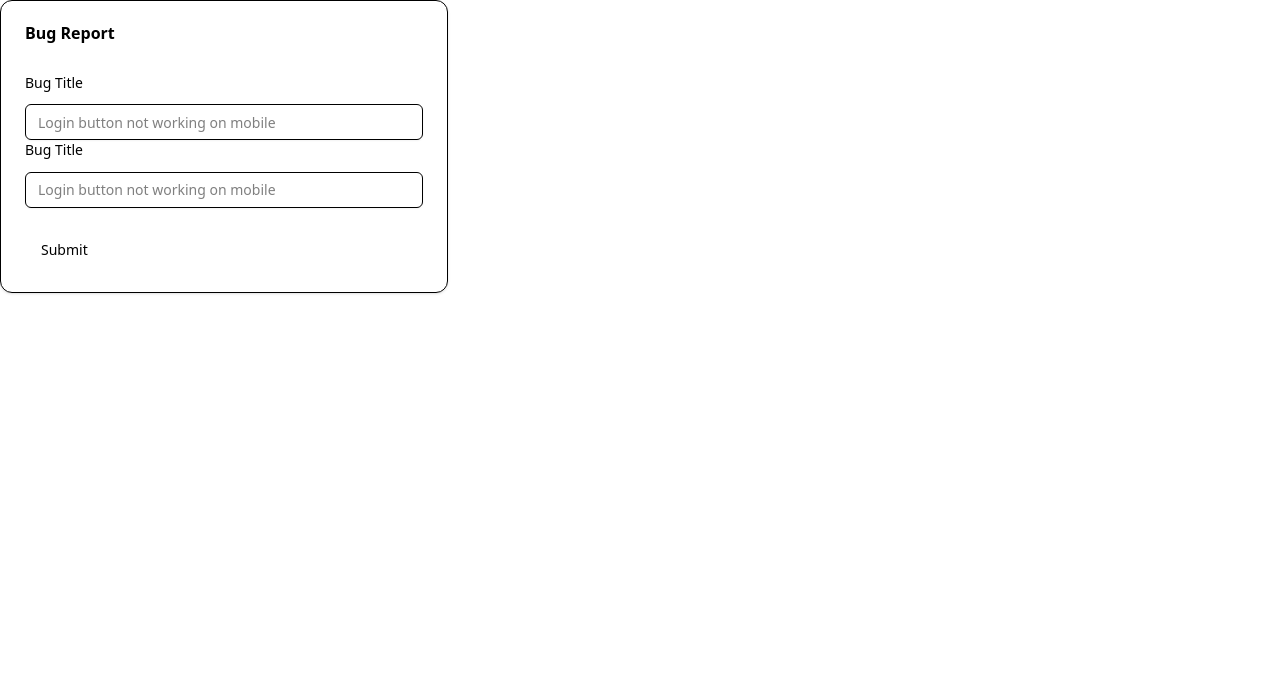
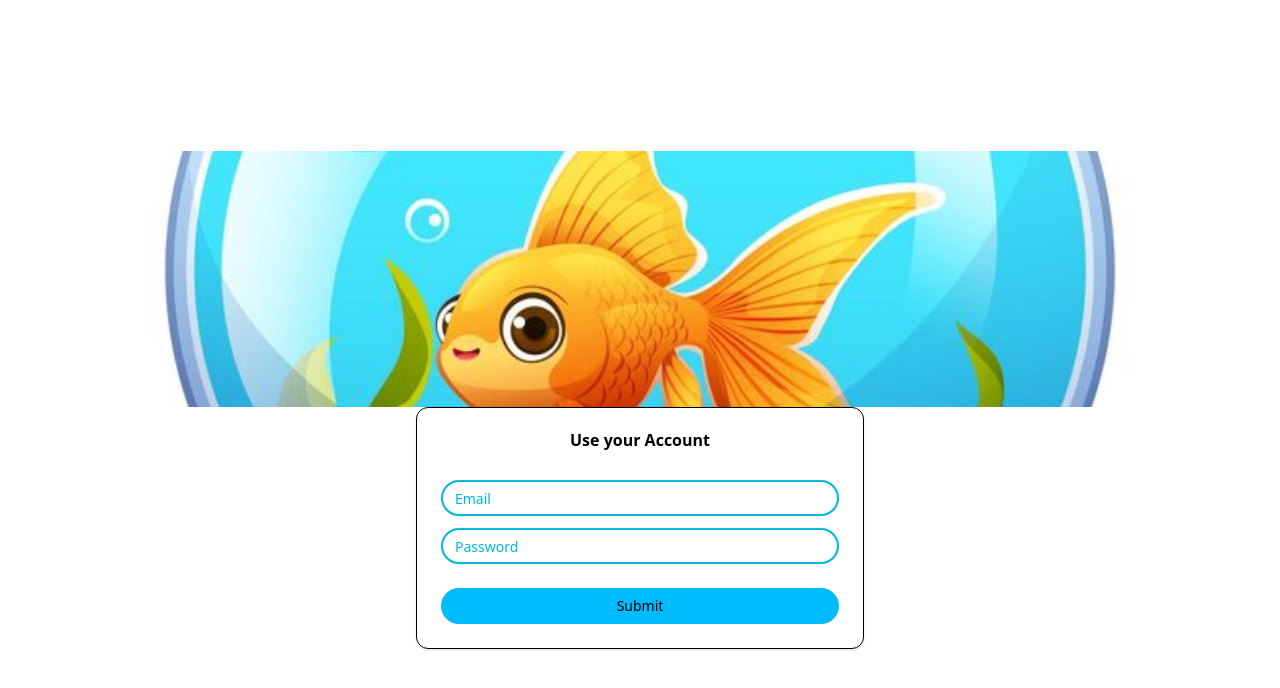
Before and after one commit to Mishel-Morales/SistemaDeVeterinaria, a React (Vite) app: page / in a window 1280 px wide. Shown: the top 688 px of the page. Built offline with nearby package versions, Linux system fonts and the light colour scheme.

Commit message:
Agregando estilo al Login

```diff
--- /dev/null
+++ b/src/components/FormLogin.tsx
@@ -0,0 +1,119 @@
+"use client"
+
+import * as React from "react"
+import { zodResolver } from "@hookform/resolvers/zod"
+import { Controller, useForm } from "react-hook-form"
+import { toast } from "sonner"
+import * as z from "zod"
+
+import { Button } from "@/components/ui/button"
+import {
+  Card,
+  CardContent,
+  CardDescription,
+  CardFooter,
+  CardHeader,
+  CardTitle,
+} from "@/components/ui/card"
+import {
+  Field,
+  FieldDescription,
+  FieldError,
+  FieldGroup,
+  FieldLabel,
+} from "@/components/ui/field"
+import { Input } from "@/components/ui/input"
+import { validationLogin } from "@/validations/Login"
+
+const FormLogin = () => {
+
+  const form = useForm<z.infer<typeof validationLogin>>({
+    resolver: zodResolver(validationLogin),
+    defaultValues: {
+      email: "",
+      password: "",
+    },
+  })
+
+  function onSubmit(data: z.infer<typeof validationLogin>) {
+    console.log(data, 'Que envia??')
+    // toast("You submitted the following values:", {
+    //   description: (
+    //     <pre className="bg-code text-code-foreground mt-2 w-[320px] overflow-x-auto rounded-md p-4">
+    //       <code>{JSON.stringify(data, null, 2)}</code>
+    //     </pre>
+    //   ),
+    //   position: "bottom-right",
+    //   classNames: {
+    //     content: "flex flex-col gap-2",
+    //   },
+    //   style: {
+    //     "--border-radius": "calc(var(--radius)  + 4px)",
+    //   } as React.CSSProperties,
+    // })
+  }
+
+  return (
+    <Card className="w-full sm:max-w-md flex ">
+      <CardHeader>
+        <CardTitle className="text-center">Use your Account</CardTitle>
+      </CardHeader>
+      <CardContent>
+        <form id="form-rhf-demo" onSubmit={form.handleSubmit(onSubmit)}>
+          <FieldGroup>
+            <Controller
+              name="email"
+              control={form.control}
+              render={({ field, fieldState }) => (
+                <Field data-invalid={fieldState.invalid}>
+                  <Input
+                    {...field}
+                    id="form-rhf-demo-title"
+                    aria-invalid={fieldState.invalid}
+                    placeholder="Email"
+                    autoComplete="off"
+                    className="placeholder:text-cyan-500 border-2 border-cyan-500 rounded-full text-sm"
+                  />
+                  {fieldState.invalid && (
+                    <FieldError errors={[fieldState.error]} />
+                  )}
+                </Field>
+              )}
+            />
+          </FieldGroup>
+          <FieldGroup className="mt-3">
+            <Controller
+              name="password"
+              control={form.control}
+              render={({ field, fieldState }) => (
+                <Field data-invalid={fieldState.invalid}>
+
+                  <Input
+                    {...field}
+                    id="form-rhf-demo-title"
+                    aria-invalid={fieldState.invalid}
+                    placeholder="Password"
+                    autoComplete="off"
+                    className="placeholder:text-cyan-500 border-2 border-cyan-500 rounded-full text-sm"
+                  />
+                  {fieldState.invalid && (
+                    <FieldError errors={[fieldState.error]} />
+                  )}
+                </Field>
+              )}
+            />
+          </FieldGroup>
+        </form>
+      </CardContent>
+      <CardFooter>
+        <Field>
+          <Button type="submit" form="form-rhf-demo" className="bg-sky-400 rounded-full">
+            Submit
+          </Button>
+        </Field>
+      </CardFooter>
+    </Card>
+  )
+}
+
+export default FormLogin;
--- a/src/pages/Login.tsx
+++ b/src/pages/Login.tsx
@@ -1,136 +1,19 @@
-"use client"
-
-import * as React from "react"
-import { zodResolver } from "@hookform/resolvers/zod"
-import { Controller, useForm } from "react-hook-form"
-import { toast } from "sonner"
-import * as z from "zod"
-
-import { Button } from "@/components/ui/button"
-import {
-  Card,
-  CardContent,
-  CardDescription,
-  CardFooter,
-  CardHeader,
-  CardTitle,
-} from "@/components/ui/card"
-import {
-  Field,
-  FieldDescription,
-  FieldError,
-  FieldGroup,
-  FieldLabel,
-} from "@/components/ui/field"
-import { Input } from "@/components/ui/input"
-import {
-  InputGroup,
-  InputGroupAddon,
-  InputGroupText,
-  InputGroupTextarea,
-} from "@/components/ui/input-group"
-
-const formSchema = z.object({
-  title: z
-    .string()
-    .min(5, "Bug title must be at least 5 characters.")
-    .max(32, "Bug title must be at most 32 characters."),
-  description: z
-    .string()
-    .min(20, "Description must be at least 20 characters.")
-    .max(100, "Description must be at most 100 characters."),
-})
+import FormLogin from "@/components/FormLogin";
 
 const Login = () => {
-  const form = useForm<z.infer<typeof formSchema>>({
-    resolver: zodResolver(formSchema),
-    defaultValues: {
-      title: "",
-      description: "",
-    },
-  })
+  return (
+    <div className="flex min-h-svh flex-col items-center justify-center p-6 md:p-10">
+      <div className="
+  h-64
+  w-full
+  bg-[url('/pez.jpg')]
+  bg-cover
+  bg-center
+" />
 
-  function onSubmit(data: z.infer<typeof formSchema>) {
-    toast("You submitted the following values:", {
-      description: (
-        <pre className="bg-code text-code-foreground mt-2 w-[320px] overflow-x-auto rounded-md p-4">
-          <code>{JSON.stringify(data, null, 2)}</code>
-        </pre>
-      ),
-      position: "bottom-right",
-      classNames: {
-        content: "flex flex-col gap-2",
-      },
-      style: {
-        "--border-radius": "calc(var(--radius)  + 4px)",
-      } as React.CSSProperties,
-    })
-  }
-
-  return (
-    <Card className="w-full sm:max-w-md">
-      <CardHeader>
-        <CardTitle>Bug Report</CardTitle>
-      </CardHeader>
-      <CardContent>
-        <form id="form-rhf-demo" onSubmit={form.handleSubmit(onSubmit)}>
-          <FieldGroup>
-            <Controller
-              name="title"
-              control={form.control}
-              render={({ field, fieldState }) => (
-                <Field data-invalid={fieldState.invalid}>
-                  <FieldLabel htmlFor="form-rhf-demo-title">
-                    Bug Title
-                  </FieldLabel>
-                  <Input
-                    {...field}
-                    id="form-rhf-demo-title"
-                    aria-invalid={fieldState.invalid}
-                    placeholder="Login button not working on mobile"
-                    autoComplete="off"
-                  />
-                  {fieldState.invalid && (
-                    <FieldError errors={[fieldState.error]} />
-                  )}
-                </Field>
-              )}
-            />
-          </FieldGroup>
-          <FieldGroup>
-            <Controller
-              name="title"
-              control={form.control}
-              render={({ field, fieldState }) => (
-                <Field data-invalid={fieldState.invalid}>
-                  <FieldLabel htmlFor="form-rhf-demo-title ">
-                    Bug Title
-                  </FieldLabel>
-                  <Input
-                    {...field}
-                    id="form-rhf-demo-title"
-                    aria-invalid={fieldState.invalid}
-                    placeholder="Login button not working on mobile"
-                    autoComplete="off"
-                  />
-                  {fieldState.invalid && (
-                    <FieldError errors={[fieldState.error]} />
-                  )}
-                </Field>
-              )}
-            />
-          </FieldGroup>
-        </form>
-      </CardContent>
-      <CardFooter>
-        <Field orientation="horizontal">
-          <Button type="submit" form="form-rhf-demo">
-            Submit
-          </Button>
-        </Field>
-      </CardFooter>
-    </Card>
+      <FormLogin />
+    </div>
   )
-}
+};
 
 export default Login;
--- /dev/null
+++ b/src/validations/Login.ts
@@ -0,0 +1,8 @@
+"use client"
+
+import { z } from "zod";
+
+export const validationLogin = z.object({
+    email: z.email({message: 'Correo Inválido'}),
+    password: z.string().min(8, 'La contraseña debe al menos ser de 8'),
+});
```
Also changed, not shown: public/pez.jpg (added).
